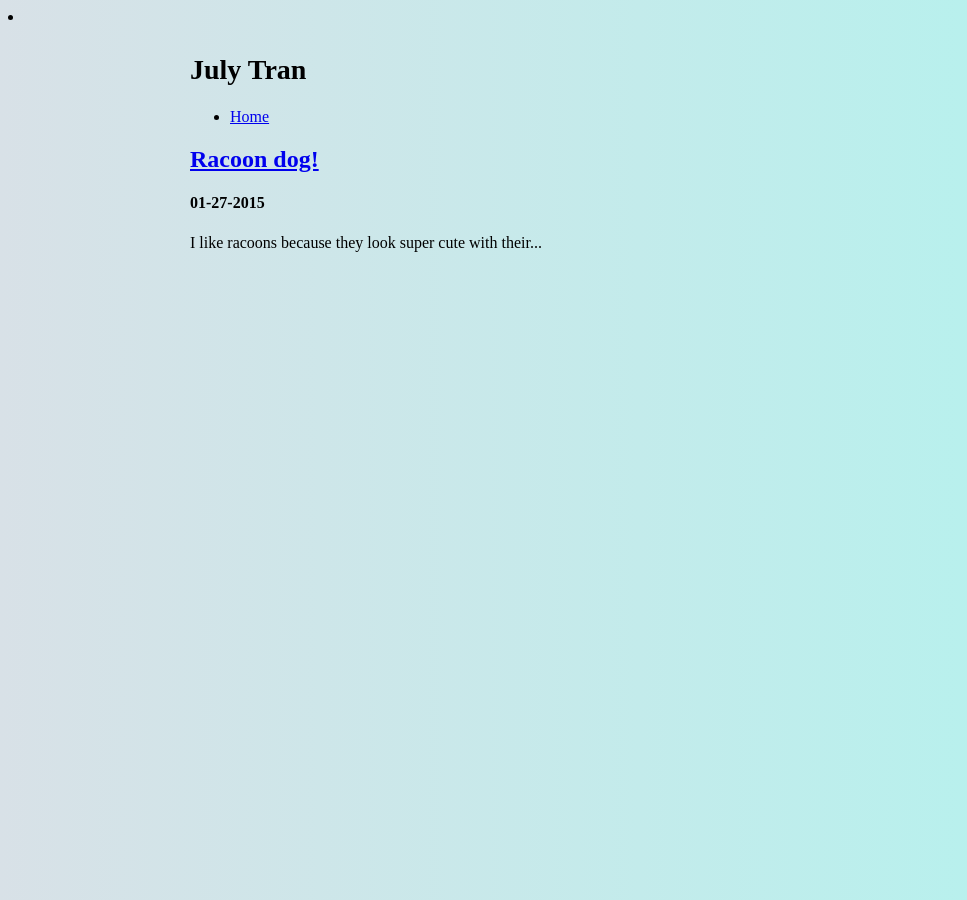
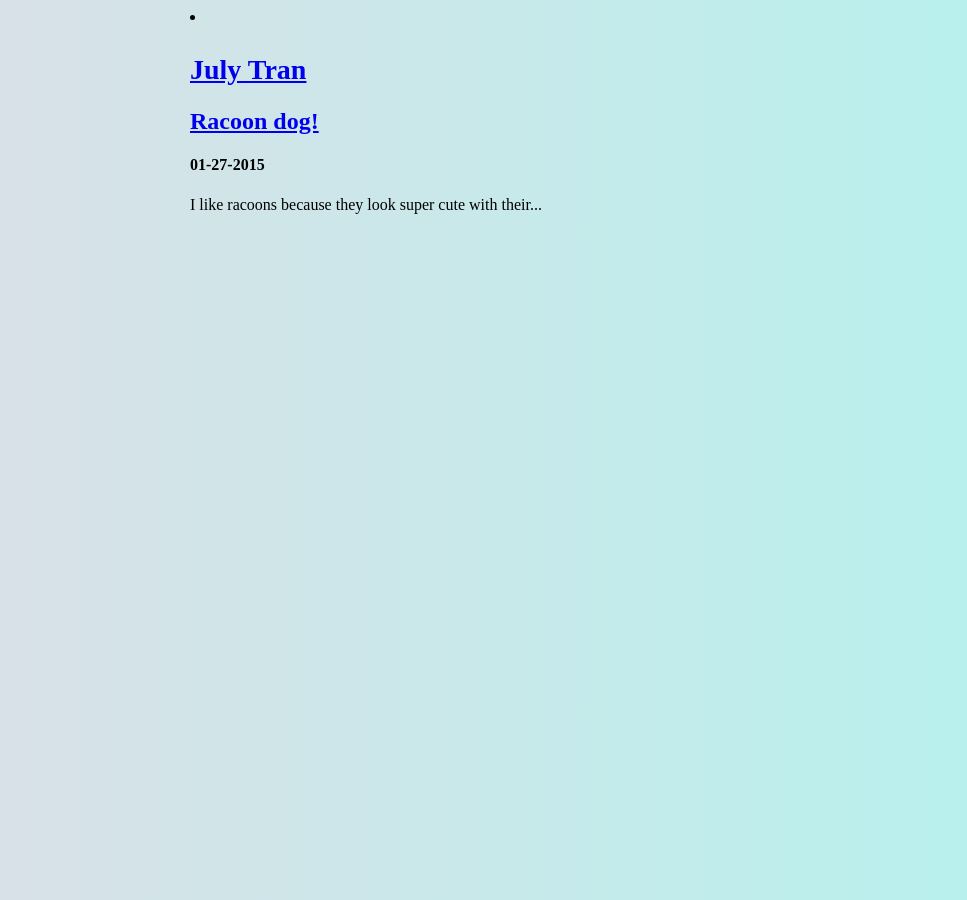
Before and after one commit to julyytran/julyytran.github.io, a Jekyll site: the page built from index.html, in a window 1280 px wide. Shown: the whole page, without its empty margins (0-967 px from the left). Built offline with Jekyll 4.4.1, drawn with Linux system fonts in a browser that asks for light colours.

Commit message:
making title into home link 2

```diff
--- a/_includes/header.html
+++ b/_includes/header.html
@@ -2,15 +2,14 @@
 <html lang="en">
 <head>
   <meta charset="utf-8">
-  <li><a href="/"><title>{{ site.title }}</title></a></li>
+  <title>{{ site.title }}</title>
   <link href="/css/styles.css" rel="stylesheet">
 </head>
 <body>
   <header class="container">
-  <h3>{{ site.title }}</h3>
+    <li><a href="/"><h3>{{ site.title }}</h3></a></li>
   <div>
     <ul>
-      <li><a href="/">Home</a></li>
     </header>
     </ul>
   </div>
```
